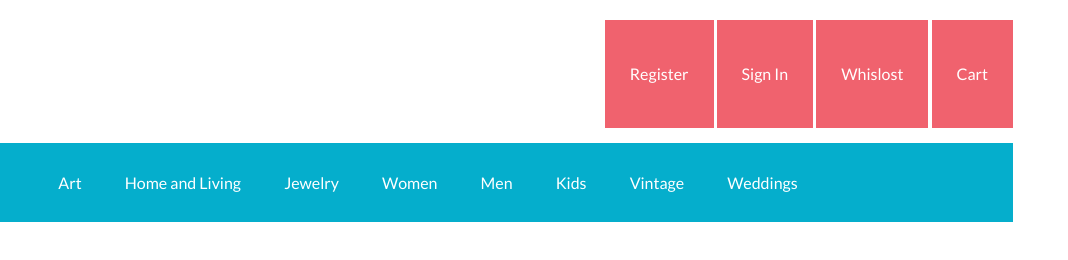
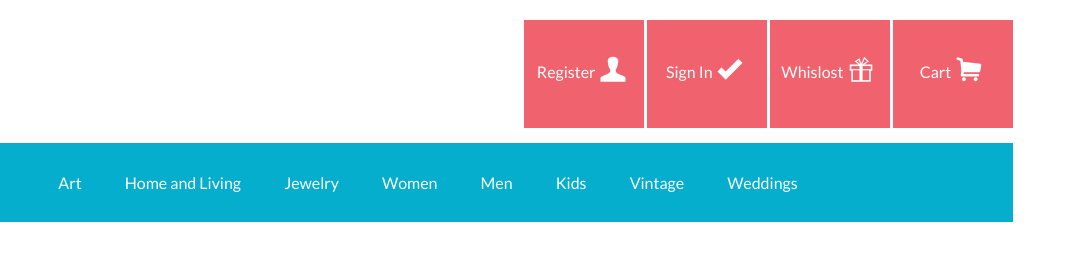
Before and after one commit to ilmitro/Gift, a website: page index.html in a window 1280 px wide. Shown: the full height of the page, 212-1280 px from the left. Drawn offline with Linux system fonts and the light colour scheme.

Commit message:
user-panel-ok

```diff
--- /dev/null
+++ b/css/vendor/fontello.css
@@ -0,0 +1,66 @@
+@font-face {
+  font-family: 'fontello';
+  src: url('../../fonts/fontello/fontello.eot?16239127');
+  src: url('../../fonts/fontello/fontello.eot?16239127#iefix') format('embedded-opentype'),
+       url('../../fonts/fontello/fontello.woff?16239127') format('woff'),
+       url('../../fonts/fontello/fontello.ttf?16239127') format('truetype'),
+       url('../../fonts/fontello/fontello.svg?16239127#fontello') format('svg');
+  font-weight: normal;
+  font-style: normal;
+}
+/* Chrome hack: SVG is rendered more smooth in Windozze. 100% magic, uncomment if you need it. */
+/* Note, that will break hinting! In other OS-es font will be not as sharp as it could be */
+/*
+@media screen and (-webkit-min-device-pixel-ratio:0) {
+  @font-face {
+    font-family: 'fontello';
+    src: url('../font/fontello.svg?16239127#fontello') format('svg');
+  }
+}
+*/
+
+ [class^="icon-"]:before, [class*=" icon-"]:before {
+  font-family: "fontello";
+  font-style: normal;
+  font-weight: normal;
+  speak: none;
+
+  display: inline-block;
+  text-decoration: inherit;
+  width: 1em;
+  margin-right: .2em;
+  text-align: center;
+  /* opacity: .8; */
+
+  /* For safety - reset parent styles, that can break glyph codes*/
+  font-variant: normal;
+  text-transform: none;
+
+  /* fix buttons height, for twitter bootstrap */
+  line-height: 1em;
+
+  /* Animation center compensation - margins should be symmetric */
+  /* remove if not needed */
+  margin-left: .2em;
+
+  /* you can be more comfortable with increased icons size */
+  /* font-size: 120%; */
+
+  /* Font smoothing. That was taken from TWBS */
+  -webkit-font-smoothing: antialiased;
+  -moz-osx-font-smoothing: grayscale;
+
+  /* Uncomment for 3D effect */
+  /* text-shadow: 1px 1px 1px rgba(127, 127, 127, 0.3); */
+}
+
+.icon-gift:before { content: '\e800'; } /* '' */
+.icon-cart:before { content: '\e801'; } /* '' */
+.icon-search:before { content: '\e802'; } /* '' */
+.icon-rss:before { content: '\e803'; } /* '' */
+.icon-facebook:before { content: '\e804'; } /* '' */
+.icon-twitter:before { content: '\e805'; } /* '' */
+.icon-gplus:before { content: '\e806'; } /* '' */
+.icon-instagram:before { content: '\e807'; } /* '' */
+.icon-user:before { content: '\e80a'; } /* '' */
+.icon-ok:before { content: '\e80b'; } /* '' */
--- a/index.html
+++ b/index.html
@@ -6,6 +6,8 @@
   <title>Gift shop</title>
   <!-- normalize -->
   <link rel="stylesheet" href="css/vendor/normalize.css">
+  <!-- fontello -->
+  <link rel="stylesheet" href="css/vendor/fontello.css">
   <!-- style -->
   <link rel="stylesheet" href="css/style.css">
   <!-- google fonts -->
@@ -22,10 +24,18 @@
     <!-- user-panel -->
     <div class="user-panel">
       <ul class="user-panel__list">
-        <li class="user-panel__item"><a class="user-panel__link link" href="#">Register</a></li>
-        <li class="user-panel__item"><a class="user-panel__link link" href="#">Sign In</a></li>
-        <li class="user-panel__item"><a class="user-panel__link link" href="#">Whislost</a></li>
-        <li class="user-panel__item"><a class="user-panel__link link" href="#">Cart</a></li>
+        <li class="user-panel__item">
+          <a class="user-panel__link link" href="#">Register<i class="icon-user"></i></a>
+        </li>
+        <li class="user-panel__item">
+          <a class="user-panel__link link" href="#">Sign In<i class="icon-ok"></i></a>
+        </li>
+        <li class="user-panel__item">
+          <a class="user-panel__link link" href="#">Whislost<i class="icon-gift"></i></a>
+        </li>
+        <li class="user-panel__item">
+          <a class="user-panel__link link" href="#">Cart<i class="icon-cart"></i></a>
+        </li>
       </ul>
     </div><!-- /.user-panel -->
 
@@ -296,7 +306,20 @@
       </ul><!-- /.nav-main__list -->
     </nav><!-- /.nav-main -->
 
-  </header><!-- /.header-page -->
+  </header>
+
+
+  <main>
+
+    <div class="promo">
+
+
+
+
+
+    </div><!-- /.promo -->
+
+  </main>
 
 
 
@@ -309,22 +332,16 @@
 
 
 
+  <footer class="footer-page">
+
+
+
+  </footer>
+
+</div><!-- ./container -->
 
 
 
 
-
-
-
-
-
-
-
-
-
-
-
-</div><!-- ./container -->
-
 </body>
 </html>
--- a/scss/blocks/_logo.scss
+++ b/scss/blocks/_logo.scss
@@ -1,6 +1,3 @@
 /* -------- logo -------- */
 
-.logo {
-  @include img-responsive;
-  float: left;
-}
+.logo { float: left; }
--- a/scss/blocks/_user-panel.scss
+++ b/scss/blocks/_user-panel.scss
@@ -3,7 +3,6 @@
 .user-panel {
   float: right;
   margin-bottom: 15px;
-  line-height: 108px;
 
   &__list {
     margin: 0;
@@ -11,16 +10,31 @@
     list-style: none;
   }
 
-  &__item { display: inline-block; }
+  &__item {
+    display: inline-block;
+    vertical-align: middle;
+  }
 
   &__link {
     display: inline-block;
-    padding: 0 25px;
+    width: 120px;
+    height: 108px;
+    padding: 33px 0;
+    text-align: center;
     color: #fff;
     background-color: $color-brand-secondary;
     transition: background-color 0.2s;
 
-
     &:hover { background-color: $color-brand; }
   }
+
+
+  //fontello-icon
+
+  .icon-user,
+  .icon-ok,
+  .icon-gift,
+  .icon-cart {
+    font-size: $font-size-icon-base;
+  }
 }
--- a/scss/utils/_variables.scss
+++ b/scss/utils/_variables.scss
@@ -10,6 +10,7 @@ $font-size-large: ($font-size-base + 14);
 $font-size-title: ($font-size-base + 9);
 $font-size-card: ($font-size-base + 2);
 $font-size-card-secondary: ($font-size-base - 3);
+$font-size-icon-base: ($font-size-base + 9);
 
 // Colors
 $color-brand: #05aecc;
```
Also changed, not shown: fonts/fontello/config.json (added, +70 -0 lines), css/style.css, fonts/fontello/fontello.svg (added), fonts/fontello/fontello.ttf (added), fonts/fontello/fontello.woff (added), pict/promo-1.jpg (added), 3 other files.
